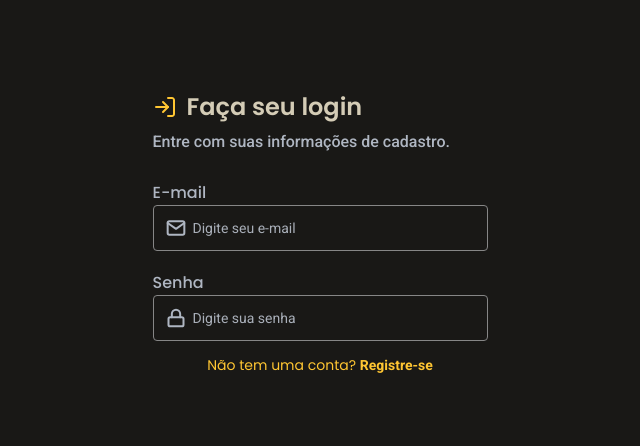
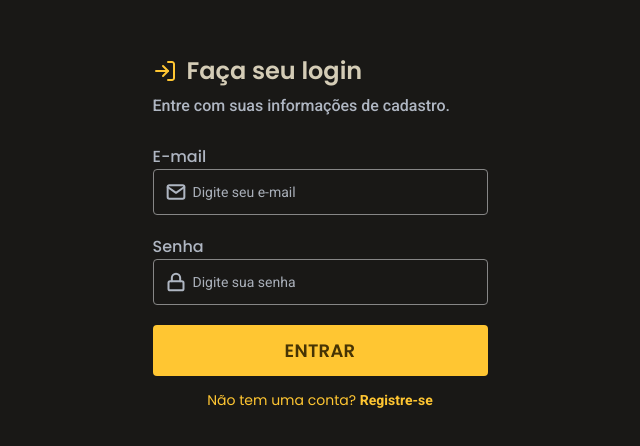
Before and after one commit to KrisMazzini/loginForm, a React (Vite) app: page / in a window 1280 px wide. Shown: the part 168-614 px from the top of the page, without its empty margins (320-960 px from the left). Built offline with nearby package versions, Linux system fonts and the light colour scheme.

Commit message:
add submit button

```diff
--- a/src/components/LoginForm/index.tsx
+++ b/src/components/LoginForm/index.tsx
@@ -24,7 +24,8 @@ export function LoginForm() {
     ]
 
     return (
-        <Form>
+        <Container>
+            <form id="login-form">
                 <fieldset name="login-data">
                     {
                         inputs.map(input => (
@@ -39,14 +40,53 @@ export function LoginForm() {
                             ))
                         }
                 </fieldset>
-        </Form>
+            </form>
+            <fieldset form="login-form" name="submit">
+                <input type="submit" value="entrar" />
+            </fieldset>
+        </Container>
     )
 }
 
-const Form = styled.form`
+const Container = styled.div`
+    display: flex;
+    flex-direction: column;
+    gap: 20px;
+
     fieldset {
         display: flex;
         flex-direction: column;
         gap: 20px;
     }
+
+    fieldset[name="submit"] > input {
+        width: 100%;
+        height: 51px;
+
+        border-radius: 4px;
+
+        border: none;
+        outline: none;
+
+        font-family: 'Poppins', sans-serif;
+        font-weight: 600;
+        font-size: 18px;
+        line-height: 27px;
+        letter-spacing: 0.015em;
+
+        text-transform: uppercase;
+
+        cursor: pointer;
+
+        color: var(--submit-text);
+        background-color: var(--primary-color);
+
+        :hover {
+            filter: brightness(1.1);
+        }
+
+        :active {
+            filter: brightness(0.9);
+        }
+    }
 `
--- a/src/styles/global.css
+++ b/src/styles/global.css
@@ -6,6 +6,7 @@
     --primary-color: #ffc632;
     --input-border: #868686;
     --input-placeholder: #a9afb9;
+    --submit-text: #473404;
 }
 
 html, body, #root {
@@ -20,3 +21,7 @@ html * {
 a {
     cursor: pointer;
 }
+
+a:hover {
+    text-decoration: underline;
+}
```
Lines whose indentation alone changed are shown as unchanged.
